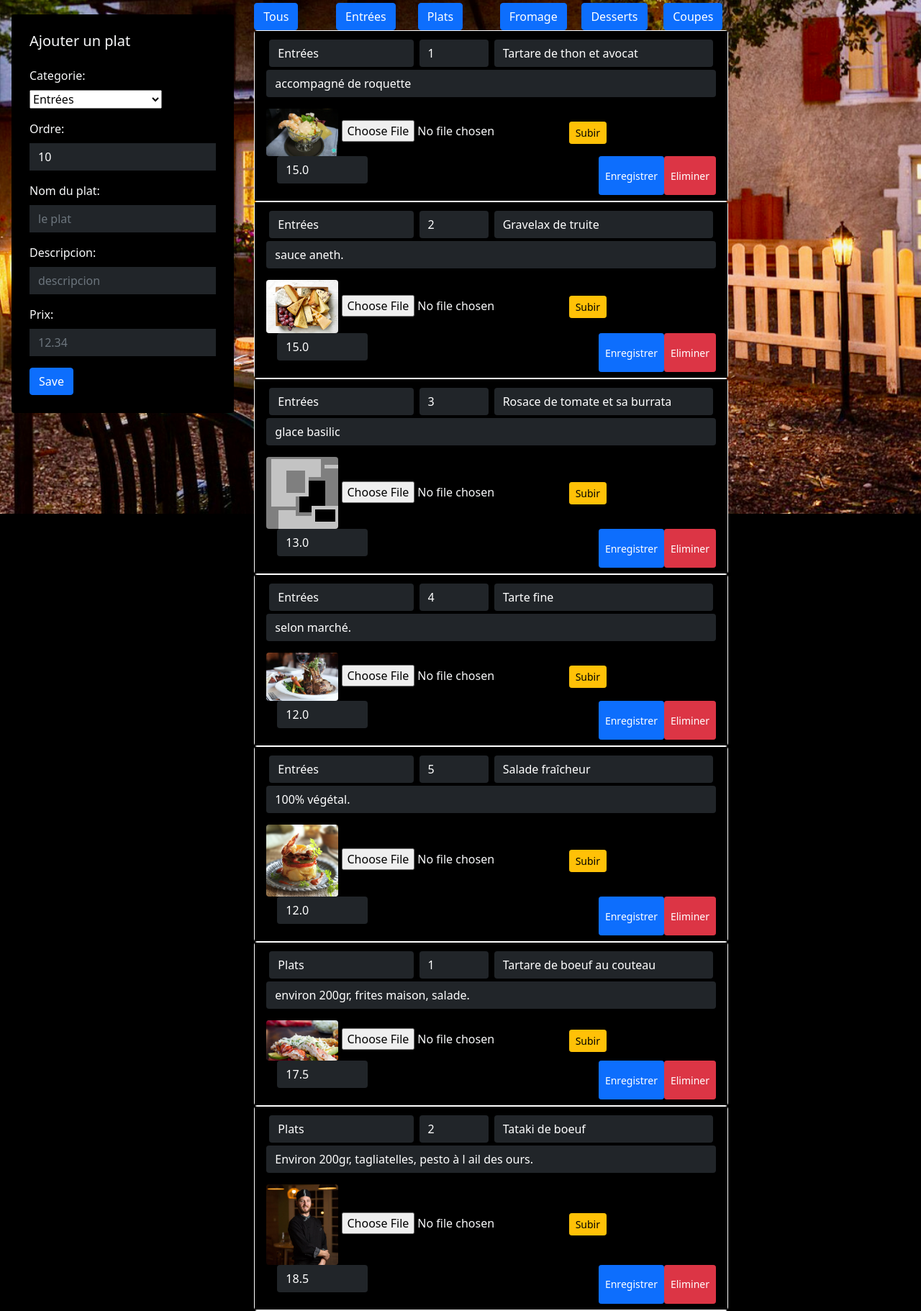
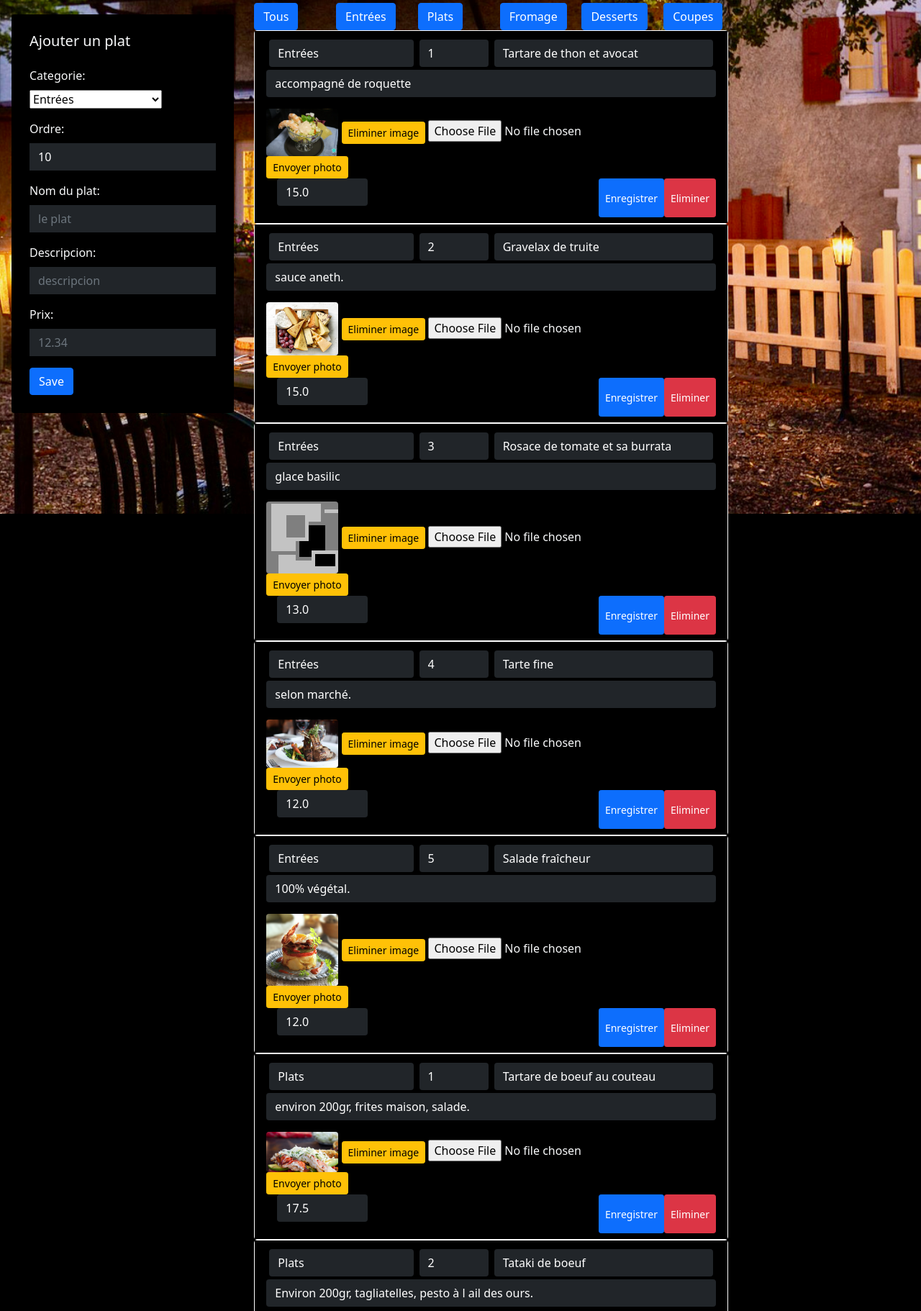
Before and after one commit to ThierryM23/webapp, a Flask app: page /carta in a window 1280 px wide. Shown: the part 86-1908 px from the top of the page at 72% size. Run offline with Flask 3, Linux system fonts and the light colour scheme; a user stored in the database is signed in; parts of the project's set-up code (start-up, migrations or seed data) failed here and were passed over; some libraries are stand-ins or nearby versions.

Commit message:
pouvoir eliminer la image de un plato

```diff
--- a/app.py
+++ b/app.py
@@ -469,6 +469,17 @@ def carta_up(id):
             app.logger.info(" se borro el registro numero " + id)
             app.logger.info("******** carta_up <string:id>  POST  Accion = delete  fin  *************")
             return redirect(url_for('carta'))
+
+        elif data['accion']=='eliminer':
+            app.logger.info("******** carta_up <string:id>  POST  Accion = eliminer   *************")
+            producto = Product.query.get(id)
+            producto.image = 'fondo.png'
+            app.logger.info(producto)
+            db.session.add(producto)
+            db.session.commit()
+            app.logger.info(" se borro la image del plato numero " + id)
+            app.logger.info("******** carta_up <string:id>  POST  Accion = eliminer  fin  *************")
+            return redirect(url_for('carta'))
         else:
             return redirect(request.url)
 
--- a/templates/carta.html
+++ b/templates/carta.html
@@ -114,9 +114,10 @@
               /></p>
 
             <img class="img-rounded rounded-2" src="\static\images\photos\{{ result['image'] }}" alt="image" width="100"/>
+            <button type="submit" class="btn btn-warning btn-sm"  name="accion" value="eliminer" >Eliminer image</button>
             <input type="hidden" name="nombre_archivo" value="{{ result['image'] }}" >
             <input type="file" name="archivo" id="fileInput{{ result['id']}}">
-            <button type="submit" class="btn btn-warning btn-sm"  name="accion" value="upload" >Subir</button>
+            <button type="submit" class="btn btn-warning btn-sm"  name="accion" value="upload" >Envoyer photo</button>
 
 
             <div class="d-flex justify-content-end ">
```
Also changed, not shown: app.sqlite, static/images/photos/cotedeboeuf.jpeg (added), 1 other file.
